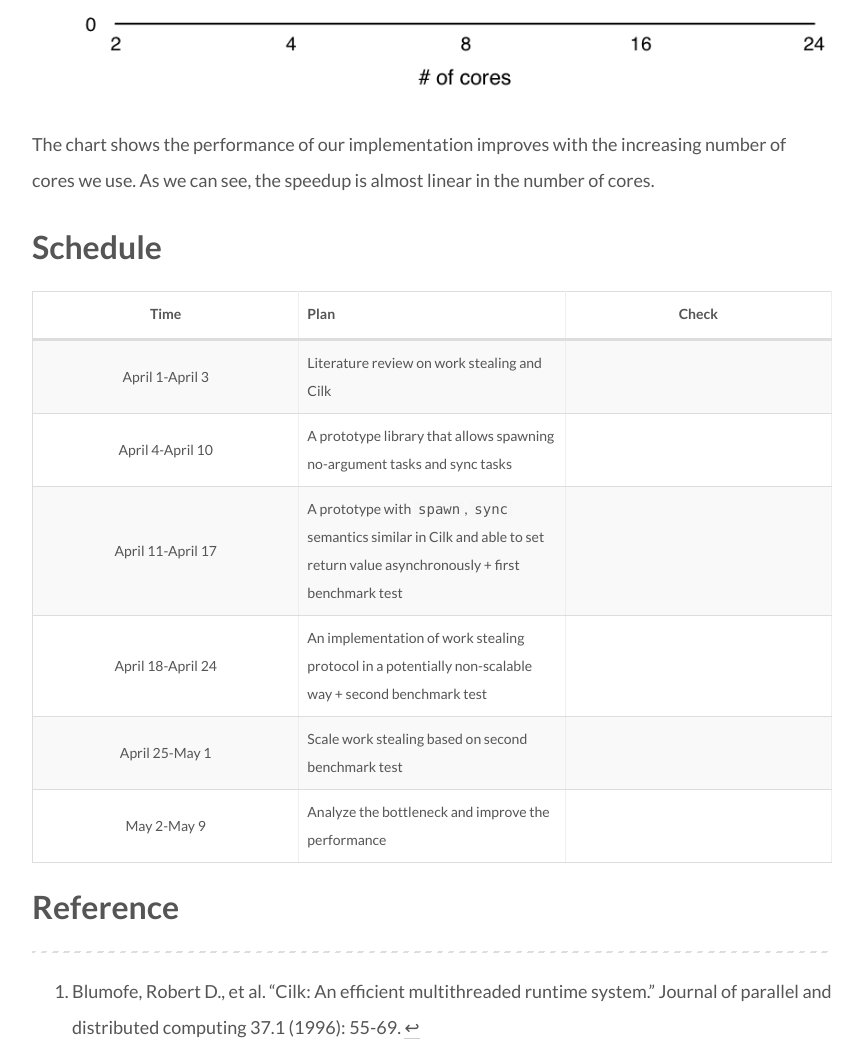
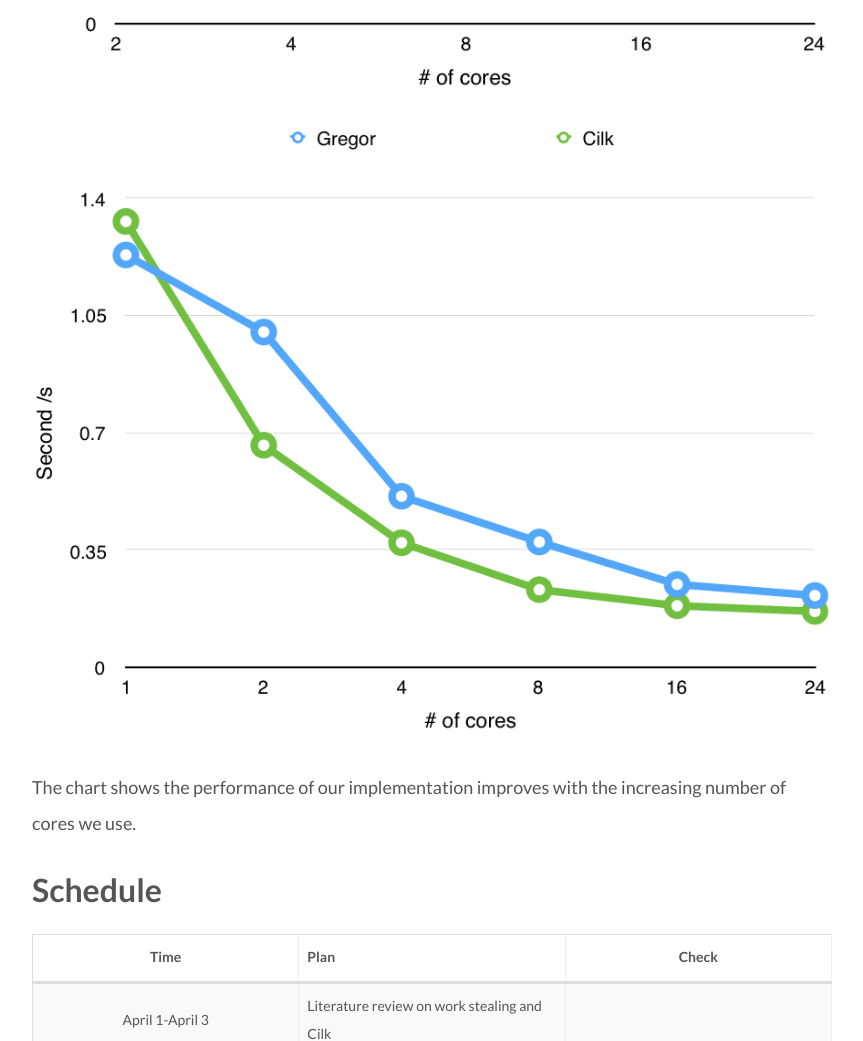
Before and after one commit to mallocanswer/mallocanswer.github.io, a plain HTML site: page report/index.html in a window 1280 px wide. Shown: the part 7100-8141 px from the top of the page, without its empty margins (208-1071 px from the left). Drawn offline with Linux system fonts and the light colour scheme; a script that the page names is missing.

Commit message:
Site updated: 2016-05-07 13:02:10

```diff
--- a/report/index.html
+++ b/report/index.html
@@ -70,7 +70,8 @@ Gregor is a worker-pool based multithreaded programming framework in C. It provi
 <meta property="og:image" content="http://mallocanswer.github.io/3.png">
 <meta property="og:image" content="http://mallocanswer.github.io/1.png">
 <meta property="og:image" content="http://mallocanswer.github.io/2.png">
-<meta property="og:updated_time" content="2016-05-07T16:53:18.000Z">
+<meta property="og:image" content="http://mallocanswer.github.io/4.png">
+<meta property="og:updated_time" content="2016-05-07T17:02:05.000Z">
 <meta name="twitter:card" content="summary">
 <meta name="twitter:title" content="report">
 <meta name="twitter:description" content="Final Report
@@ -277,7 +278,8 @@ The applications are described below (the orginal implementation is from <sup cl
 <h3>Performance on Different Number of Cores</h3>
 <p>In order to test the scalability of our implementation, we run <code>lu</code> application multiple times with different number of cores.</p>
 <p><img src="2.png" alt="Different Number of cores"><br>
-The chart shows the performance of our implementation improves with the increasing number of cores we use. As we can see, the speedup is almost linear in the number of cores.</p>
+<img src="4.png" alt="Different Number of cores"><br>
+The chart shows the performance of our implementation improves with the increasing number of cores we use.</p>
 <h2>Schedule</h2>
 <table>
 <thead>
```
Also changed, not shown: report/4.png (added).
